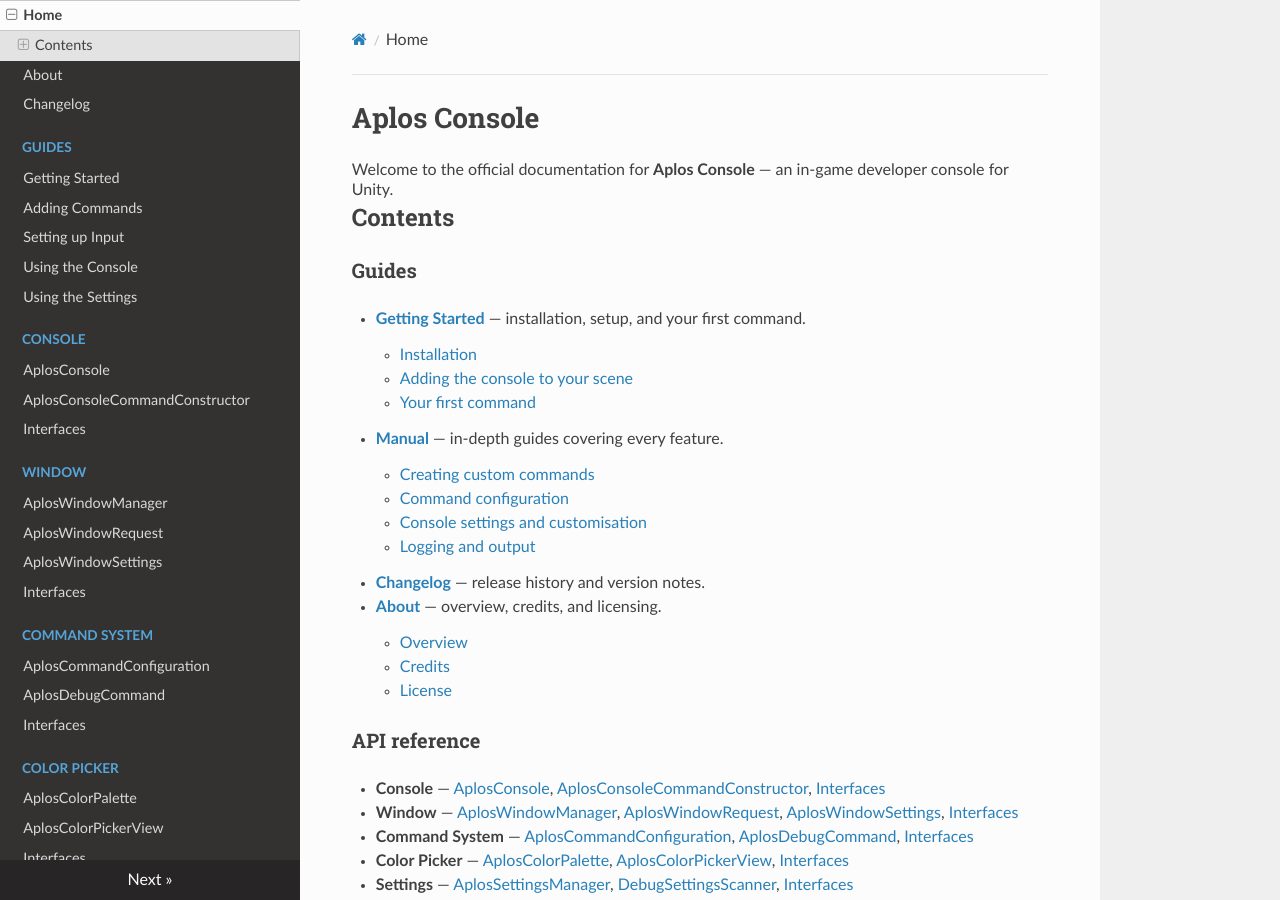
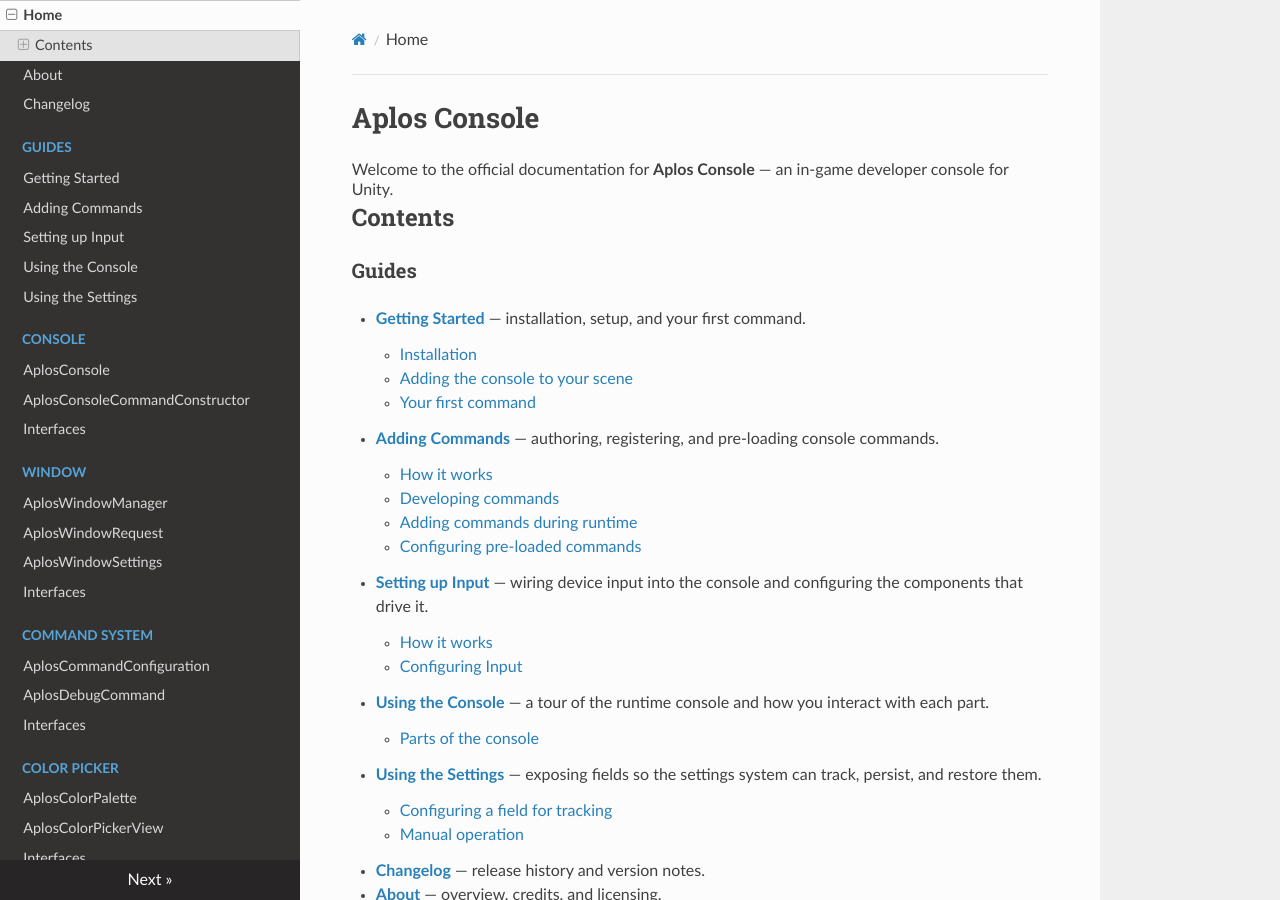
Before and after one commit to jChicote/aplos-console-documentation.github.io, an MkDocs documentation site: the page built from docs/index.md, in a window 1280 px wide and 900 px high. Built offline with MkDocs 1.6.1, drawn with Linux system fonts in a browser that asks for light colours; nearby versions of some CDN libraries.

Commit message:
Update index.md

```diff
--- a/docs/index.md
+++ b/docs/index.md
@@ -10,11 +10,19 @@
     - [Installation](getting-started.md#installation)
     - [Adding the console to your scene](getting-started.md#adding-the-console-to-your-scene)
     - [Your first command](getting-started.md#your-first-command)
-- **[Manual](manual.md)** — in-depth guides covering every feature.
-    - [Creating custom commands](manual.md#creating-custom-commands)
-    - [Command configuration](manual.md#command-configuration)
-    - [Console settings and customisation](manual.md#console-settings-and-customisation)
-    - [Logging and output](manual.md#logging-and-output)
+- **[Adding Commands](adding-commands.md)** — authoring, registering, and pre-loading console commands.
+    - [How it works](adding-commands.md#how-it-works)
+    - [Developing commands](adding-commands.md#developing-commands)
+    - [Adding commands during runtime](adding-commands.md#adding-commands-during-runtime)
+    - [Configuring pre-loaded commands](adding-commands.md#configuring-pre-loaded-commands)
+- **[Setting up Input](setting-up-input.md)** — wiring device input into the console and configuring the components that drive it.
+    - [How it works](setting-up-input.md#how-it-works)
+    - [Configuring Input](setting-up-input.md#configuring-input)
+- **[Using the Console](using-the-console.md)** — a tour of the runtime console and how you interact with each part.
+    - [Parts of the console](using-the-console.md#parts-of-the-console)
+- **[Using the Settings](using-the-settings.md)** — exposing fields so the settings system can track, persist, and restore them.
+    - [Configuring a field for tracking](using-the-settings.md#configuring-a-field-for-tracking)
+    - [Manual operation](using-the-settings.md#manual-operation)
 - **[Changelog](changelog.md)** — release history and version notes.
 - **[About](about.md)** — overview, credits, and licensing.
     - [Overview](about.md#overview)
```
